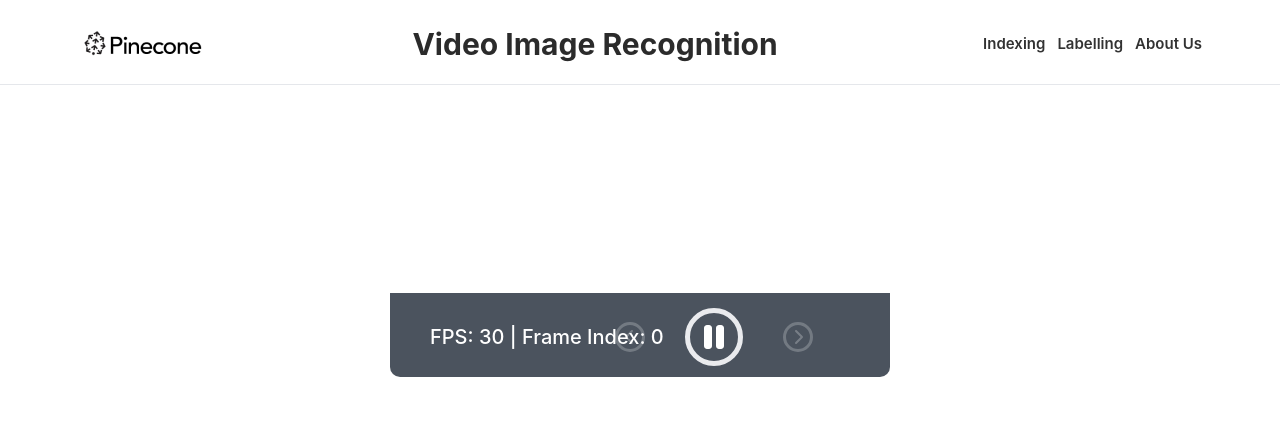
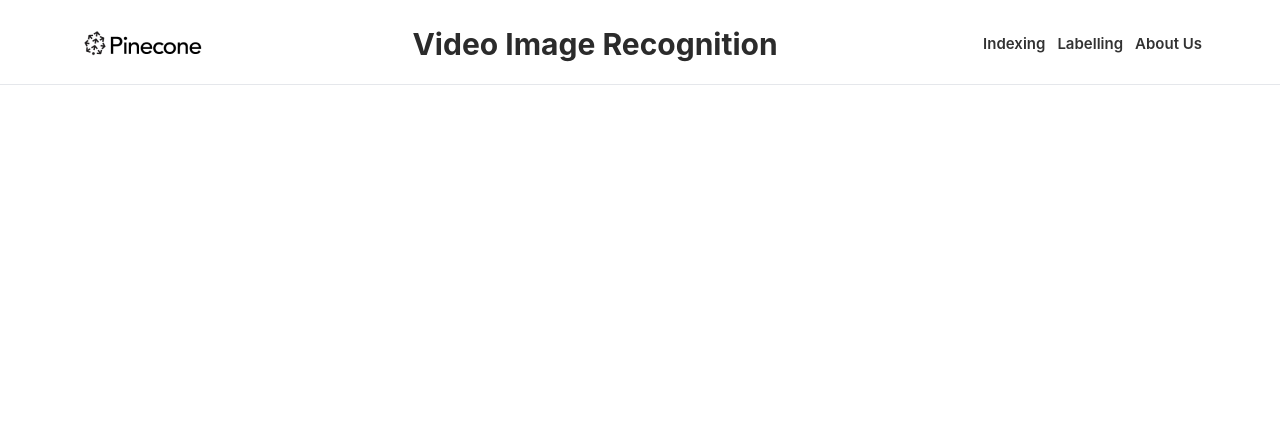
Before and after one commit to pinecone-io/video-ir-services, a React (Vite) app in the folder app-frontend/: page / in a window 1280 px wide. Shown: the top 427 px of the page. Built offline with nearby package versions, Linux system fonts and the light colour scheme; no server answers.

Commit message:
reverting some changes

```diff
--- a/app-frontend/src/components/VideoStream.tsx
+++ b/app-frontend/src/components/VideoStream.tsx
@@ -11,11 +11,11 @@ import {
 } from "@fortawesome/free-solid-svg-icons";
 import LabelingControls from "./LabelingControls";
 
-// const CANVAS_WIDTH = 1269;
-// const CANVAS_HEIGHT = 707;
+const CANVAS_WIDTH = 1269;
+const CANVAS_HEIGHT = 707;
 
-const CANVAS_WIDTH = 500;
-const CANVAS_HEIGHT = 250;
+// const CANVAS_WIDTH = 500;
+// const CANVAS_HEIGHT = 250;
 
 const FPS = 30;
 
```
Also changed, not shown: 1 other file (tests, documents, lock files or other folders).
